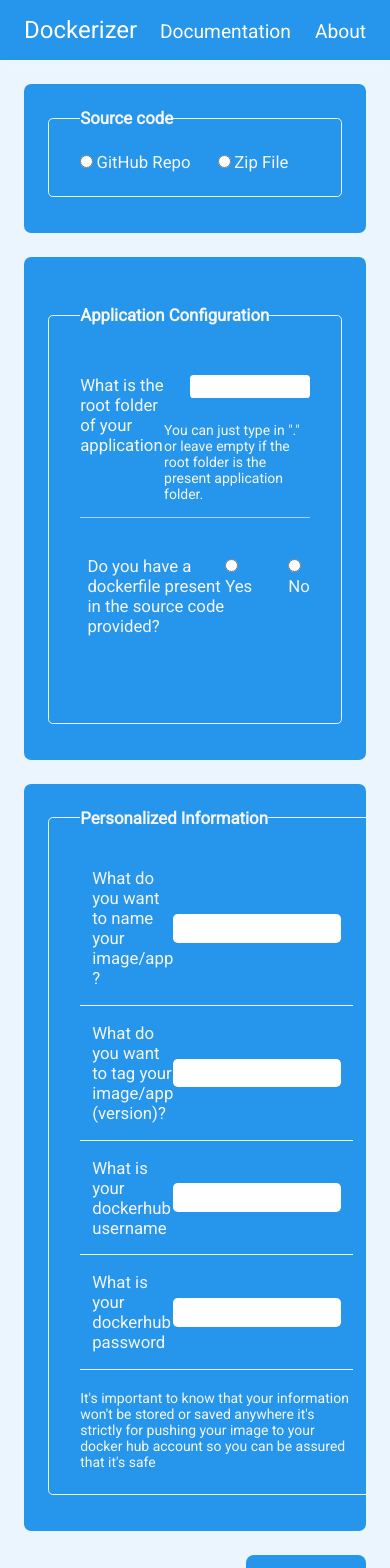
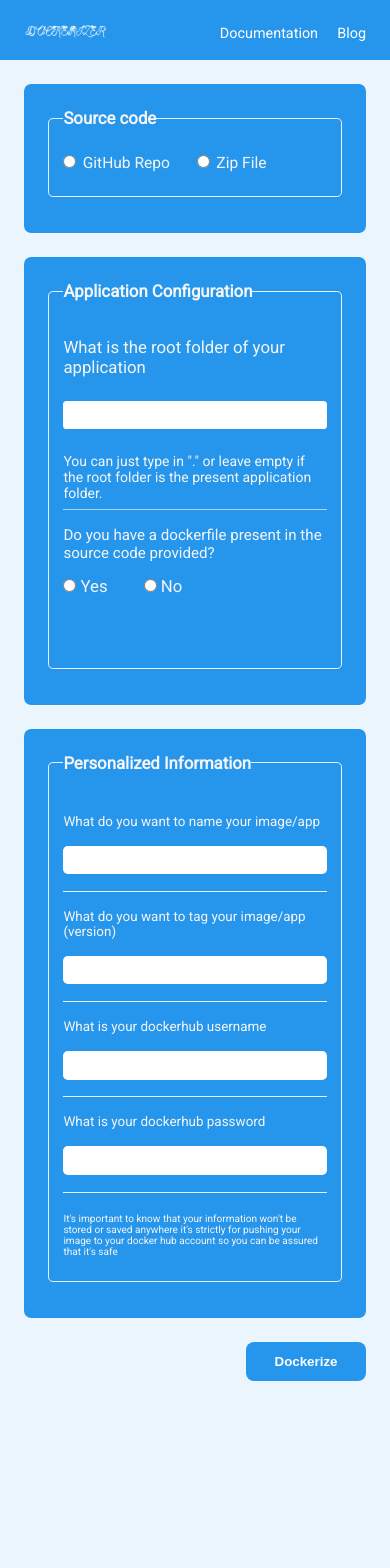
Before and after one commit to shady-cj/Dockerizer, a React (Vite) app in the folder frontend/dockerizer/: page / in a window 390 px wide. Shown: the top 1568 px of the page. After the commit the page ends 1405 px from the top, so only its background shows below. Built offline with nearby package versions, Linux system fonts and the light colour scheme.

Commit message:
fixes #4 UI responsive design

```diff
--- a/frontend/dockerizer/src/components/Header/index.css
+++ b/frontend/dockerizer/src/components/Header/index.css
@@ -10,9 +10,16 @@ header {
     color: var(--primary-color);
 }
 
-header h3 {
+
+/* header h3 {
     font-weight: 500;
     font-size: 1rem;
+} */
+
+header img {
+    width: 20%;
+    height: auto;
+    margin-left: -2rem;
 }
 
 header ul {
@@ -24,7 +31,7 @@ header ul {
 
 header ul li a {
     text-decoration: none;
-    font-size: 0.8rem;
+    font-size: 0.75rem;
     cursor: pointer;
 }
 
@@ -33,3 +40,35 @@ header ul li a:focus {
     color: rgba(255, 255, 255, 0.85);
     transition: color 0.4s ease-in-out;
 }
+
+@media screen and (max-width: 992px) {
+    header img {
+        width: 24%;
+        margin-left: -1.5rem;
+    }
+}
+
+@media screen and (max-width: 768px) {
+    header img {
+        width: 26%;
+        margin-left: -1rem;
+    }
+}
+
+@media screen and (max-width: 576px) {
+    header img {
+        width: 35%;
+    }
+    header ul li a {
+        font-size: 0.6rem;
+    }
+    header ul {
+        gap: 0.8rem;
+    }
+}
+
+@media screen and (max-width: 468px) {
+    header img {
+        width: 38%;
+    }
+}
--- a/frontend/dockerizer/src/components/Header/index.jsx
+++ b/frontend/dockerizer/src/components/Header/index.jsx
@@ -1,16 +1,17 @@
 import React from 'react'
 import './index.css'
+import logo from '../../assets/bg-white-logo.png'
 
 function Header() {
   return (
       <header>
-          <h3> Dockerizer </h3>
+          <img height={200} width={200} src={logo} alt="" />
           <ul>
               <li>
                   <a>Documentation</a>
               </li>
               <li>
-                  <a>About</a>
+                  <a>Blog</a>
               </li>
           </ul>
         </header>
--- a/frontend/dockerizer/src/components/Main/applicationInfo.css
+++ b/frontend/dockerizer/src/components/Main/applicationInfo.css
@@ -183,7 +183,7 @@
 
 .tag-info-container input {
     width: 30%;
-    min-width: 7rem;
+    min-width: 8rem;
     height: 1.35rem;
     cursor: pointer;
     transition: all 0.4s ease-in;
@@ -263,3 +263,135 @@
     margin-top: 0.18rem;
     cursor: pointer;
 }
+
+@media screen and (max-width: 992px) {
+    .application-info>section:first-of-type {
+        flex-direction: column;
+        align-items: flex-start;
+    }
+    .root-folder-wrapper {
+        margin-top: 1rem;
+        align-items: flex-start;
+    }
+    .root-folder-wrapper input {
+        width: 70%;
+    }
+}
+
+@media screen and (max-width: 992px) {
+    .tag-info-container {
+        padding: 1rem 0.5rem;
+    }
+    .command-options {
+        margin: 1rem 0.3rem;
+        padding: 0.5rem;
+    }
+    .command-options div:first-child {
+        margin-top: 0rem;
+    }
+    .command-options>div {
+        flex-direction: column;
+        align-items: flex-start;
+        gap: 1em;
+        /* margin: 0.5rem 0; */
+        padding: 0.5rem 0;
+    }
+    .command-options>div>.extras-input input,
+    .appdir-info {
+        width: 100%;
+    }
+    .appdir-info {
+        width: 95%;
+    }
+    .command-options>div>label {
+        font-size: 0.75em;
+    }
+    .command-options>div>.extras-input div small>svg {
+        font-size: 0.75rem;
+        margin-left: 0;
+        /* margin-top: 0.18rem;
+        cursor: pointer; */
+    }
+    .command-options>div>.extras-input div small {
+        width: 0.9rem;
+    }
+    .custom-dockerfile-container {
+        flex-direction: column;
+        gap: 1em;
+    }
+    .custom-dockerfile-container textarea {
+        width: 100%;
+    }
+    .command-options>div>.extras-input {
+        width: 100%;
+    }
+}
+
+@media screen and (max-width: 576px) {
+    .root-folder-wrapper input {
+        width: 100%;
+        padding: 0.3rem 0;
+    }
+    .root-folder-text {
+        padding-top: 0;
+        font-size: 0.68em;
+    }
+    .dockerfile-present>section:first-of-type {
+        flex-direction: column;
+        align-items: flex-start;
+    }
+    .dockerfile-present>section>h4 {
+        margin-left: 0;
+        font-size: 0.9em;
+        margin-bottom: 0.9em;
+    }
+    .application-info>section {
+        padding: 0.3rem 0;
+        margin: 0.2rem 0;
+    }
+    .show-dock-path::before,
+    .show-dock-path::after {
+        display: none;
+    }
+    .dockerfile-present>section>.docker-file-path {
+        flex-direction: column;
+        margin-left: 0;
+        gap: 1rem;
+        padding: 0.5rem;
+        /* padding-left: 0.5rem; */
+    }
+    .dockerfile-present>section>.docker-file-path input {
+        padding: 0.6rem 0.5rem;
+    }
+    .image-container {
+        flex-direction: column;
+        gap: 1em;
+        align-items: flex-start;
+    }
+    .image-container label {
+        font-size: 0.8em;
+    }
+    .image-container input {
+        height: 1rem;
+    }
+    .options-container {
+        /* margin: 1rem;
+        padding: 1rem 1.4rem; */
+        margin: 0rem;
+        padding: 1rem 0.7rem;
+    }
+    .custom-dockerfile-container label {
+        font-size: 0.8em;
+    }
+    .tag-info-container {
+        flex-direction: column;
+        align-items: flex-start;
+        gap: 1em;
+    }
+    .tag-info-container label {
+        font-size: 0.78em;
+    }
+    .tag-info-container input {
+        height: 1rem;
+    }
+}
--- a/frontend/dockerizer/src/components/Main/applicationInfo.jsx
+++ b/frontend/dockerizer/src/components/Main/applicationInfo.jsx
@@ -115,7 +115,7 @@ const applicationInfo = ({ appOptions }) => {
                                         </div>
                                     </div>
                                     <div>
-                                    <label style={{fontSize: "0.85em"}}>Do you have a port you need to open up on the image(for running containers)</label>
+                                    <label>Do you have a port you need to open up on the image(for running containers)</label>
                                         <div className='extras-input'>
 
                                             {
@@ -144,7 +144,7 @@ const applicationInfo = ({ appOptions }) => {
 
                                     </div>
                                     <div>
-                                        <label style={{ fontSize: "0.85em" }}>Commands to start up your apps?</label>
+                                        <label>Commands to start up your apps?</label>
                                         <div className='extras-input'>
                                             {
 
@@ -171,7 +171,7 @@ const applicationInfo = ({ appOptions }) => {
                                         </div>
                                     </div>
                                     <div>
-                                         <label style={{ fontSize: "0.85em" }}>Environment variables?</label>
+                                         <label>Environment variables?</label>
                                         <div className='extras-input'>
                                             {
                                                 envsNums.map((item, index) => {
--- a/frontend/dockerizer/src/components/Main/index.css
+++ b/frontend/dockerizer/src/components/Main/index.css
@@ -49,6 +49,10 @@ button:not(.button-loading):hover {
     padding: 1rem 1.3rem;
 }
 
+.application-info {
+    margin-top: 0;
+}
+
 button svg {
     font-size: 1.8em;
 }
@@ -61,3 +65,13 @@ svg {
     padding: 0.55em;
     background-color: rgba(37, 150, 236, 0.8);
 }
+
+@media screen and (max-width: 576px) {
+    .application-info,
+    .user-spec-info {
+        padding: 1rem;
+    }
+    .subheader fieldset {
+        padding-inline: 0.6rem;
+    }
+}
--- a/frontend/dockerizer/src/components/Main/sourceCode.css
+++ b/frontend/dockerizer/src/components/Main/sourceCode.css
@@ -18,7 +18,7 @@
 .repo_text {
     padding: 0.3em;
     font-size: 1em;
-    min-width: 10rem;
+    min-width: 9rem;
     width: 30%;
     border: none;
     border-radius: 0.2rem;
@@ -30,3 +30,15 @@
     box-shadow: 0 0 5px 3px var(--complementary-color);
     border: none;
 }
+
+.source-code-type input[type='file'] {
+    width: 30%;
+    min-width: 9rem;
+}
+
+@media screen and (max-width: 576px) {
+    .source-code-type label {
+        font-size: 0.65rem;
+        margin-left: 0.4em;
+    }
+}
--- a/frontend/dockerizer/src/components/Main/userSpecInfo.css
+++ b/frontend/dockerizer/src/components/Main/userSpecInfo.css
@@ -22,7 +22,7 @@
     flex-direction: row;
     align-items: center;
     justify-content: space-between;
-    padding: 0.7rem 0.5rem;
+    padding: 0.7rem 0;
 }
 
 .user-spec__info section>div input {
@@ -41,3 +41,26 @@
     box-shadow: 0 0 5px 3px var(--complementary-color);
     border: none;
 }
+
+@media screen and (max-width: 768px) {
+    .user-spec__info section>div {
+        flex-direction: column;
+        align-items: flex-start;
+        gap: 1em;
+    }
+    .user-spec__info section>div input {
+        width: 70%;
+    }
+}
+
+@media screen and (max-width: 576px) {
+    .user-spec__info section>div input {
+        width: 100%;
+    }
+    .user-spec__info section>div label {
+        font-size: 0.8em;
+    }
+    .user-spec__info section small {
+        font-size: 0.6em;
+    }
+}
--- a/frontend/dockerizer/src/components/Main/userSpecInfo.jsx
+++ b/frontend/dockerizer/src/components/Main/userSpecInfo.jsx
@@ -10,11 +10,11 @@ const userSpecInfo = ({ appOptions }) => {
                 <legend>Personalized Information</legend>
                 <section>
                     <div>
-                        <label htmlFor="app-name">What do you want to name your image/app ?</label>
+                        <label htmlFor="app-name">What do you want to name your image/app</label>
                         <input type="text" name="appName" id="app-name" value={options.appName} onChange={handleChange}/>
                     </div>
                     <div>
-                        <label htmlFor="app-tag">What do you want to tag your image/app (version)?</label>
+                        <label htmlFor="app-tag">What do you want to tag your image/app (version)</label>
                         <input type="text" name="appTag" id="app-tag" value={options.appTag} onChange={handleChange}/>
                     </div>
                     <div>
```
Also changed, not shown: frontend/dockerizer/src/assets/bg-white-logo.png (added), frontend/dockerizer/src/assets/colored-logo.png (added).
